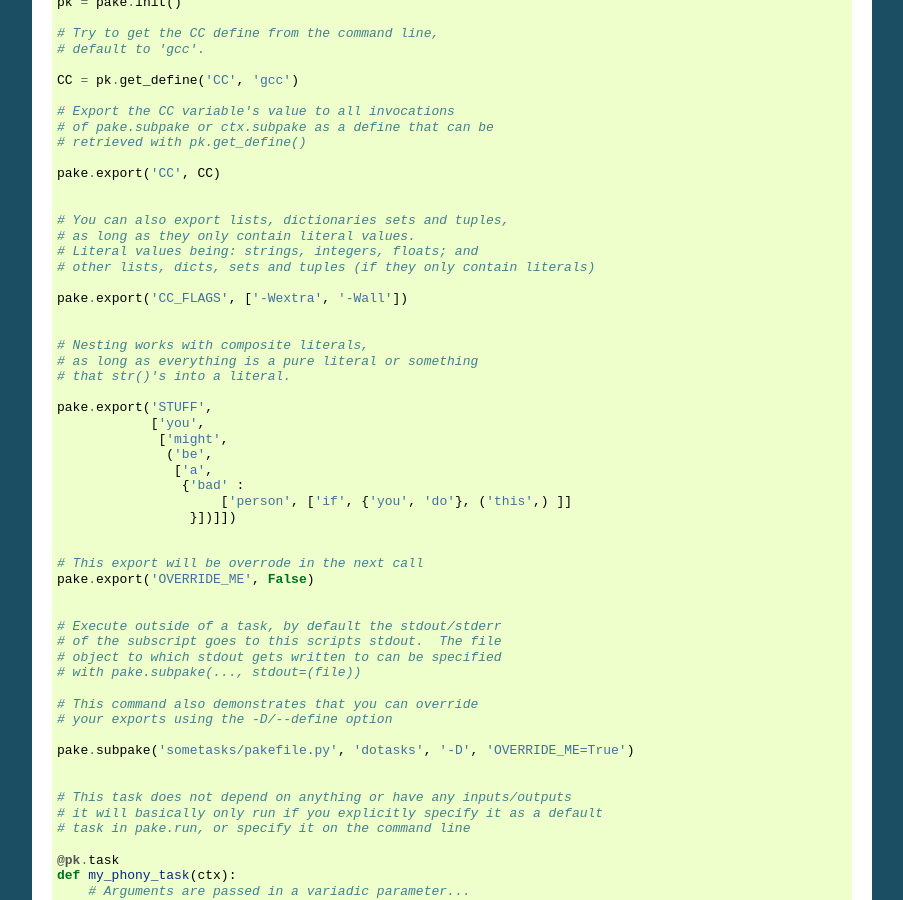
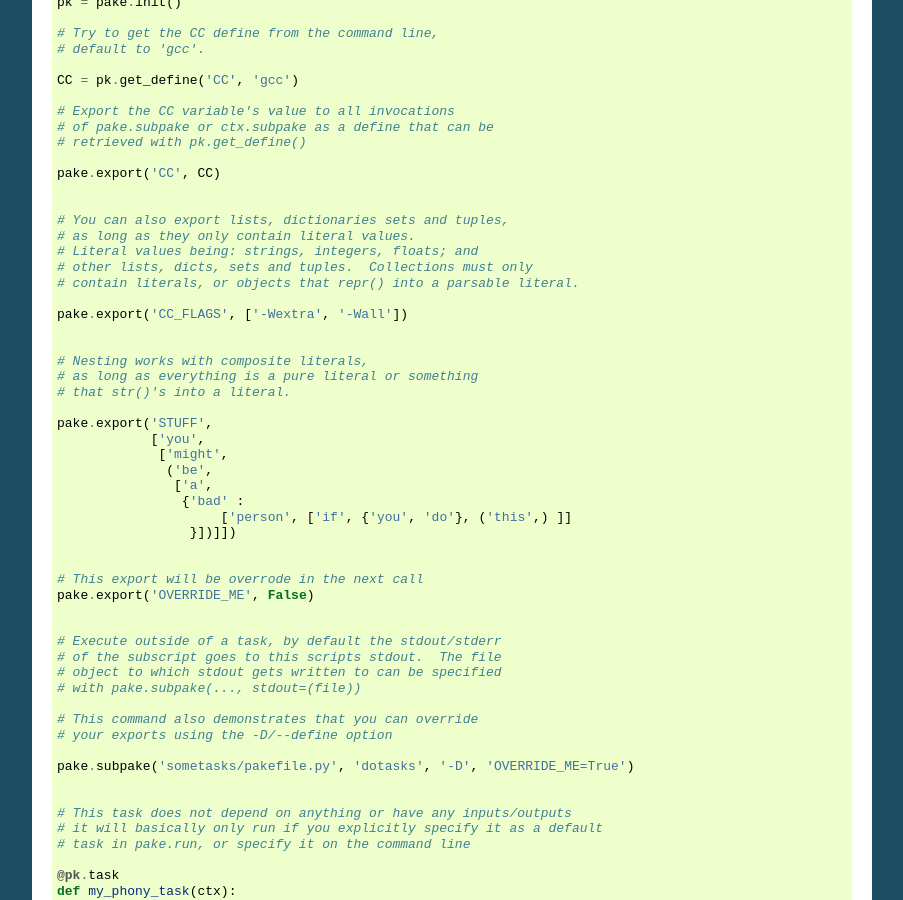
Before and after one commit to Teriks/pake, a Sphinx documentation site: the page built from docs/source/subpake.rst, in a window 1280 px wide and 900 px high, scrolled down 489 px. Shown: the whole window, without its empty margins (198-1101 px from the left). Built offline with Sphinx 7.4.7, drawn with Linux system fonts in a browser that asks for light colours.

Commit message:
Amend subpake.rst doc page, repr() EXPORTS dict
repr() should be used, not str()

```diff
--- a/docs/source/subpake.rst
+++ b/docs/source/subpake.rst
@@ -43,7 +43,8 @@ Export / Subpake Example:
     # You can also export lists, dictionaries sets and tuples,
     # as long as they only contain literal values.
     # Literal values being: strings, integers, floats; and
-    # other lists, dicts, sets and tuples (if they only contain literals)
+    # other lists, dicts, sets and tuples.  Collections must only
+    # contain literals, or objects that repr() into a parsable literal.
 
     pake.export('CC_FLAGS', ['-Wextra', '-Wall'])
 
```
Also changed, not shown: README.rst (+13 -7 lines), 1 other file.
